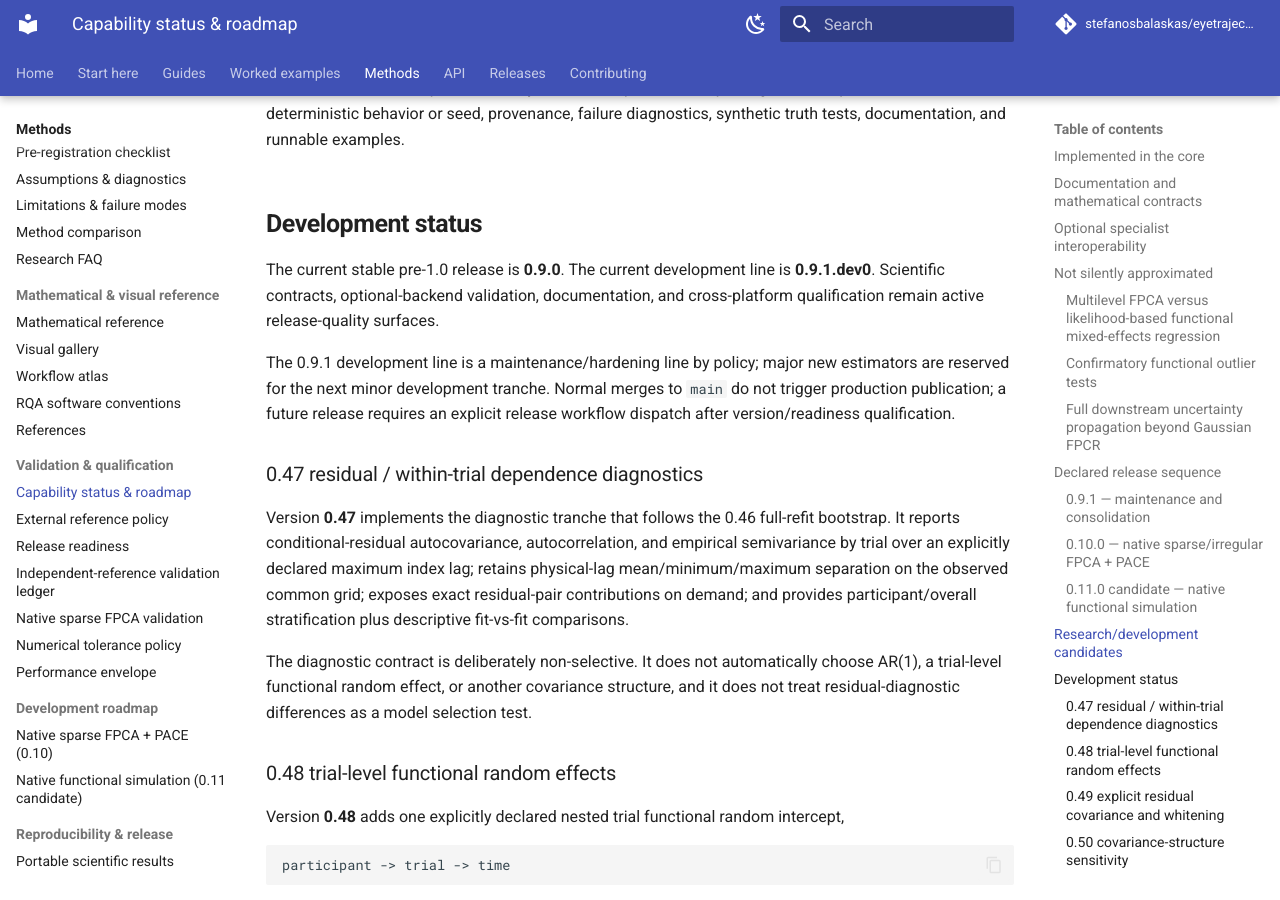
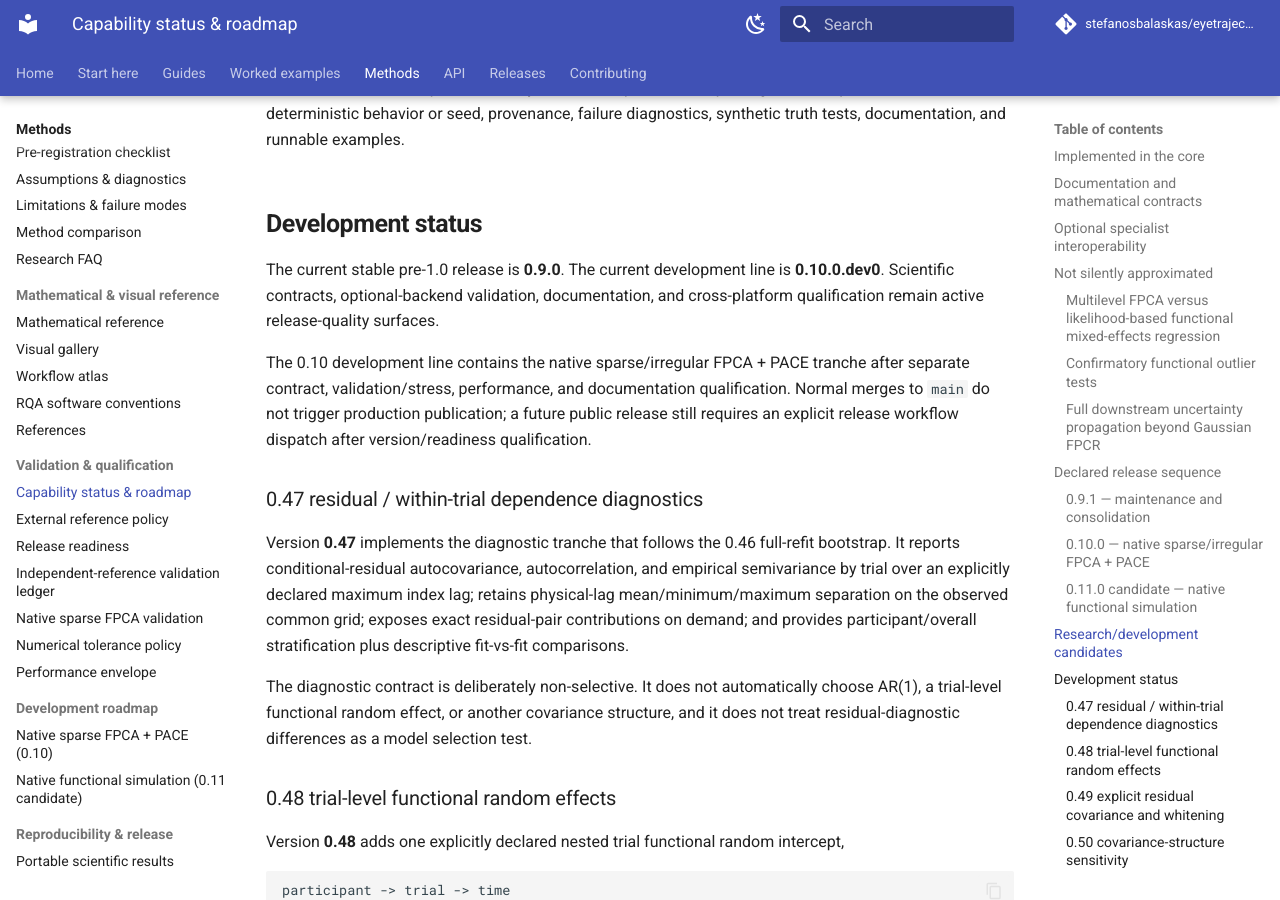
Before and after one commit to stefanosbalaskas/eyetrajectoriespy, an MkDocs documentation site: the page built from docs/methods/status-roadmap.md, in a window 1280 px wide and 900 px high, scrolled down 10591 px. Built offline with MkDocs 1.6.1 and Material for MkDocs 9.7.7, drawn with Linux system fonts in a browser that asks for light colours; comment, search, counter and statistics services are not loaded; some of the changed text lies outside the part shown.

Commit message:
Mark native sparse FPCA as implemented and qualified

```diff
--- a/docs/methods/status-roadmap.md
+++ b/docs/methods/status-roadmap.md
@@ -10,7 +10,7 @@
 |---|---|---|
 | Common-grid functional gaze objects | implemented | `TrajectorySet` |
 | Native curve-specific time grids | implemented | `IrregularTrajectorySet` |
-| Sparse univariate covariance FPCA + PACE scores | implemented compatibility/reference backend; native estimator planned for 0.10.0 | `fit_sparse_fpca_fdapy()` today; planned `fit_sparse_fpca()` |
+| Sparse univariate covariance FPCA + PACE scores | implemented and qualified natively in 0.10; FDApy retained as compatibility/reference backend | `fit_sparse_fpca()`; optional `fit_sparse_fpca_fdapy()` |
 | Simultaneous functional mean band | implemented | `multiplier_functional_mean_band()` |
 | Function-on-scalar regression | implemented; observed-grid OLS with explicit design and HC1 standard errors | `fit_function_on_scalar_regression()` |
 | Function-on-scalar simultaneous coefficient bands | implemented; fixed-design wild bootstrap with coefficient/family scope | `function_on_scalar_simultaneous_bands()` |
@@ -183,9 +183,9 @@
 
 ## Development status
 
-The current stable pre-1.0 release is **0.9.0**. The current development line is **0.9.1.dev0**. Scientific contracts, optional-backend validation, documentation, and cross-platform qualification remain active release-quality surfaces.
+The current stable pre-1.0 release is **0.9.0**. The current development line is **0.10.0.dev0**. Scientific contracts, optional-backend validation, documentation, and cross-platform qualification remain active release-quality surfaces.
 
-The 0.9.1 development line is a maintenance/hardening line by policy; major new estimators are reserved for the next minor development tranche. Normal merges to `main` do not trigger production publication; a future release requires an explicit release workflow dispatch after version/readiness qualification.
+The 0.10 development line contains the native sparse/irregular FPCA + PACE tranche after separate contract, validation/stress, performance, and documentation qualification. Normal merges to `main` do not trigger production publication; a future public release still requires an explicit release workflow dispatch after version/readiness qualification.
 
 
 ### 0.47 residual / within-trial dependence diagnostics
```
